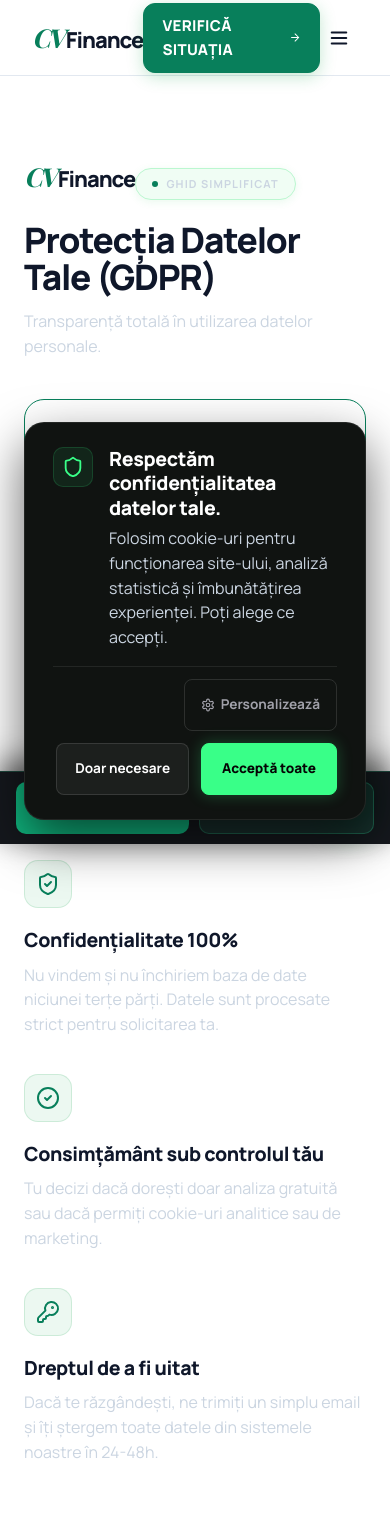
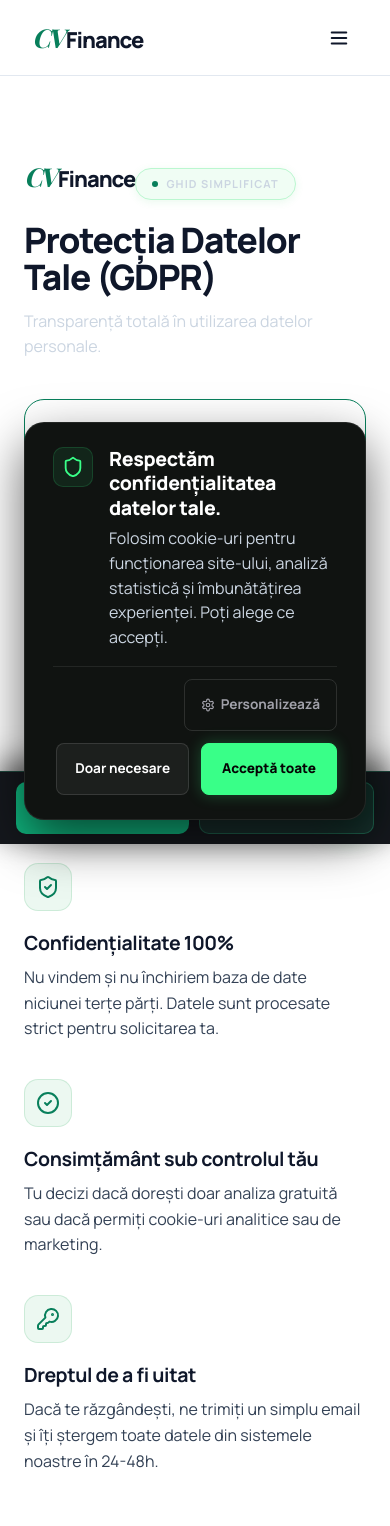
Before and after one commit to myremaxclubcristianv/CVFinance, a Next.js app: page /gdpr in a window 390 px wide. Shown: the top 1526 px of the page. Built offline with nearby package versions, Linux system fonts and the light colour scheme; no server answers.

Commit message:
fix: hide mobile header CTA, enforce sticky header, and increase content contrast

```diff
--- a/src/app/globals.css
+++ b/src/app/globals.css
@@ -4165,11 +4165,41 @@ footer {
 }
 
 /* ACCESSIBILITY: PREFERS-REDUCED-MOTION COMPLIANCE */
-@media (prefers-reduced-motion: reduce) {
-  *, ::before, ::after {
-    animation-duration: 0.01ms !important;
-    animation-iteration-count: 1 !important;
-    transition-duration: 0.01ms !important;
-    scroll-behavior: auto !important;
-  }
-}
+/* TARGETED MOBILE UX & CONTRAST CORRECTIONS (<767px) */
+@media (max-width: 767px) {
+  /* 1. HIDE MOBILE HEADER CTA */
+  header.nav .nav-cta,
+  .nav .nav-cta {
+    display: none !important;
+  }
+
+  /* 2. STICKY MOBILE HEADER ALWAYS VISIBLE */
+  header.nav,
+  .nav {
+    position: sticky !important;
+    top: 0 !important;
+    z-index: 1000 !important;
+    background: #FFFFFF !important;
+    border-bottom: 1px solid #E2E8F0 !important;
+  }
+
+  /* 3. REMOVE EXCESSIVE GAP AFTER TICKER / ROLL BAR */
+  .cv-hero-section {
+    padding-top: 24px !important;
+  }
+
+  /* 4-8. HIGH-CONTRAST CONTENT COPY FOR MOBILE BLOCKS */
+  .card h3,
+  .card-title,
+  .info-title {
+    color: #0F172A !important;
+    font-weight: 700 !important;
+  }
+
+  .card p,
+  .card-desc,
+  .info-desc {
+    color: #334155 !important;
+    line-height: 1.6 !important;
+  }
+}
```
